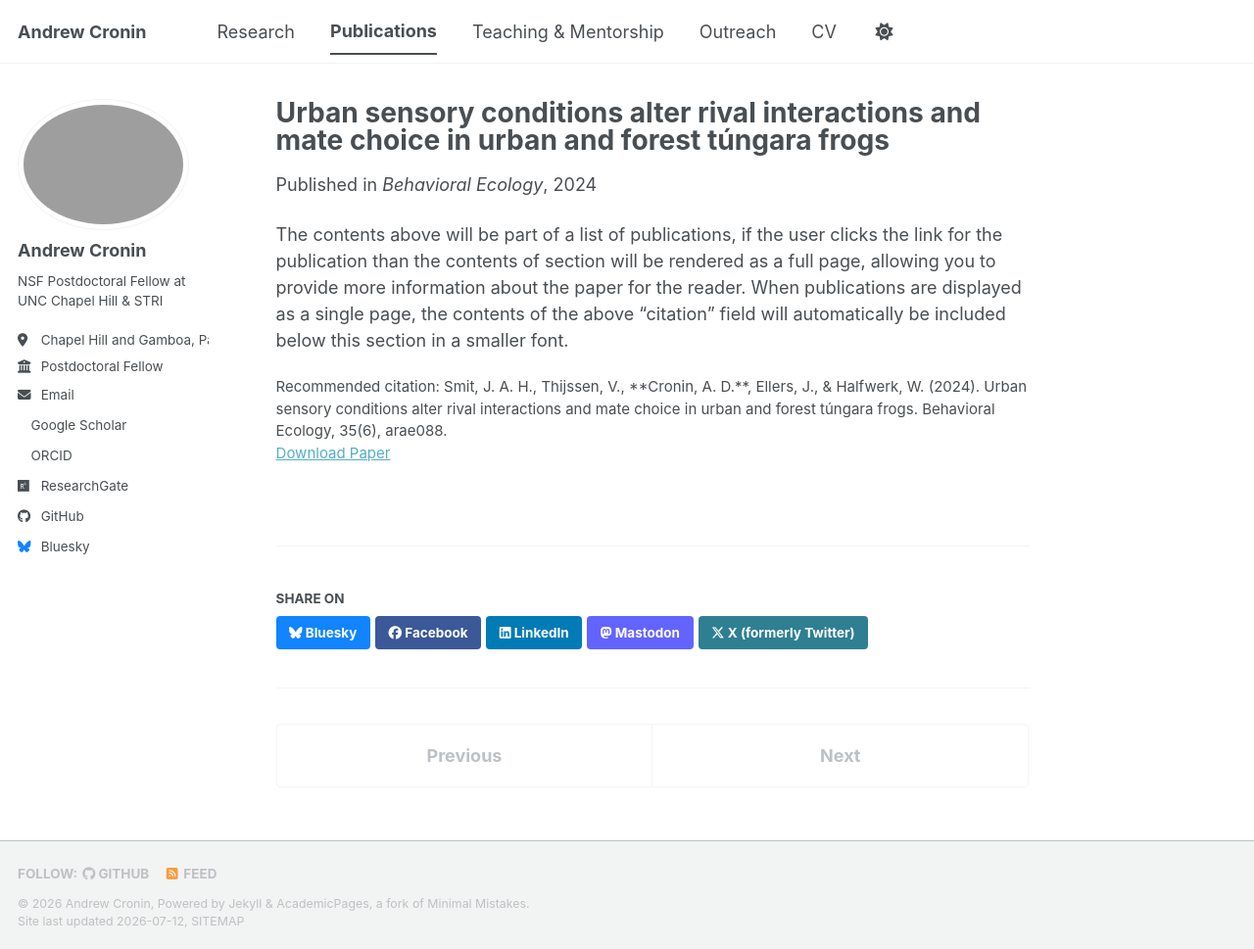
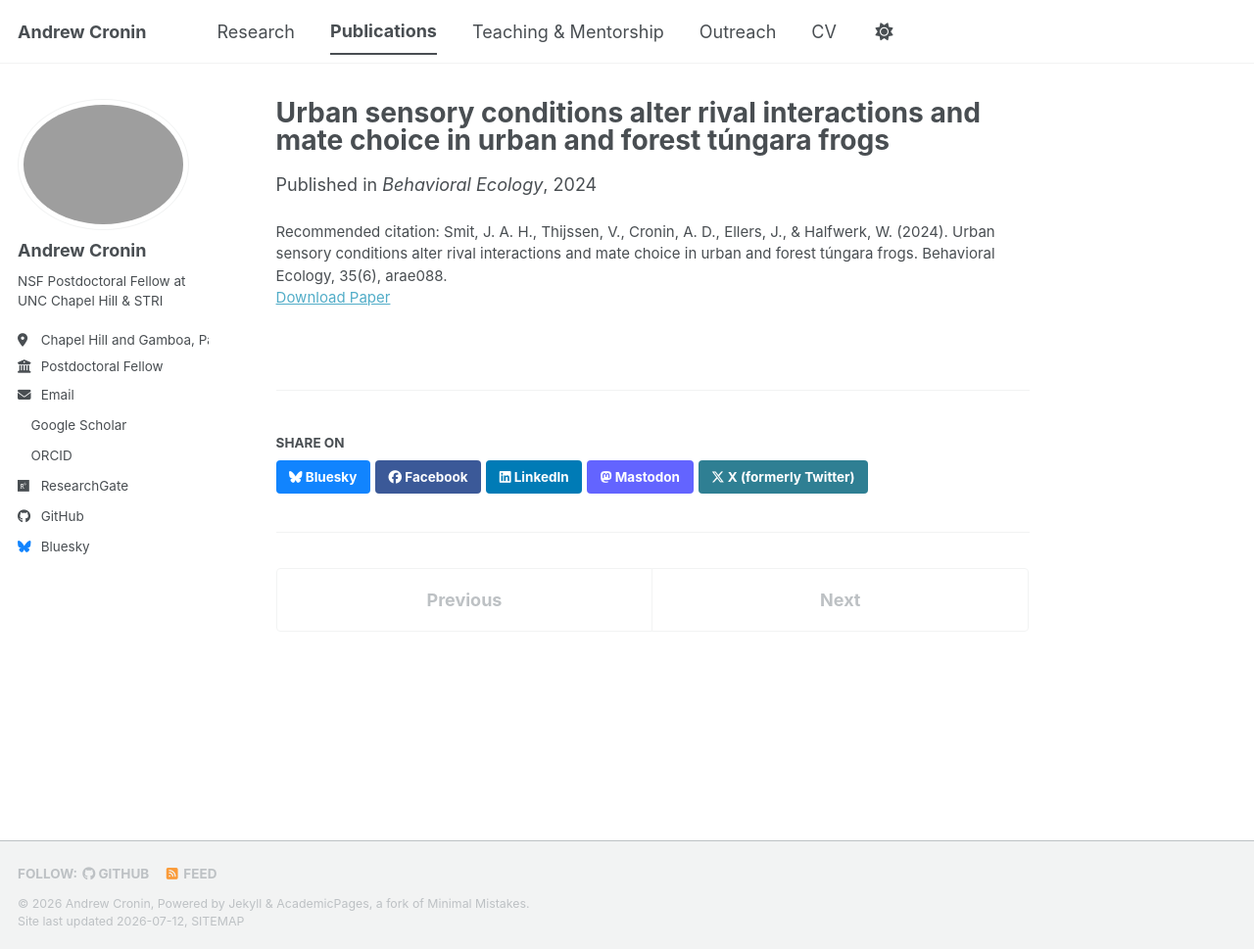
Before and after one commit to andrewdcronin/andrewdcronin.github.io, a Jekyll site: the page built from _publications/2024-02-17-paper-title-number-4.md, in a window 1280 px wide and 969 px high. Shown: the whole window at 98% size. Built offline with Jekyll 4.4.1, drawn with Linux system fonts in a browser that asks for light colours; a style sheet for code colours, icons or effects is not loaded.

Commit message:
Fix citation formatting in publication markdown
Updated citation formatting in the publication entry.

```diff
--- a/_publications/2024-02-17-paper-title-number-4.md
+++ b/_publications/2024-02-17-paper-title-number-4.md
@@ -4,7 +4,5 @@ collection: publications
 category: manuscripts
 venue: 'Behavioral Ecology'
 paperurl: 'https://doi.org/10.1093/beheco/arae088'
-citation: 'Smit, J. A. H., Thijssen, V., **Cronin, A. D.**, Ellers, J., & Halfwerk, W. (2024). Urban sensory conditions alter rival interactions and mate choice in urban and forest túngara frogs. Behavioral Ecology, 35(6), arae088.'
+citation: 'Smit, J. A. H., Thijssen, V., </strong>Cronin, A. D.</strong>, Ellers, J., & Halfwerk, W. (2024). Urban sensory conditions alter rival interactions and mate choice in urban and forest túngara frogs. Behavioral Ecology, 35(6), arae088.'
 ---
-
-The contents above will be part of a list of publications, if the user clicks the link for the publication than the contents of section will be rendered as a full page, allowing you to provide more information about the paper for the reader. When publications are displayed as a single page, the contents of the above "citation" field will automatically be included below this section in a smaller font.
```
